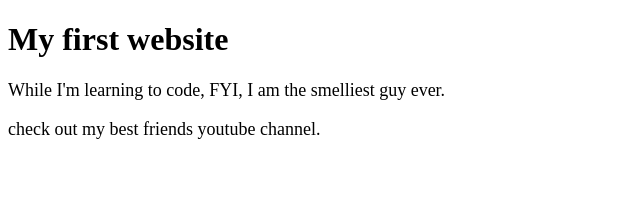
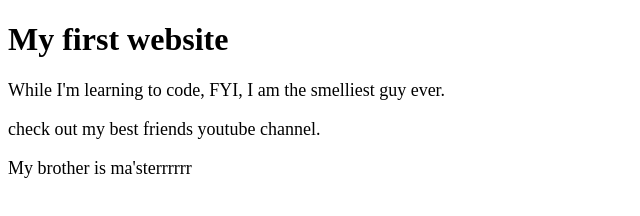
Before and after one commit to allansaur/allansaur.github.io, a plain HTML site: page index.html in a window 1280 px wide. Shown: the whole page, without its empty margins (0-640 px from the left). Drawn offline with Linux system fonts and the light colour scheme.

Commit message:
auto publish

```diff
--- a/index.html
+++ b/index.html
@@ -8,5 +8,6 @@
     <h1>My first website</h1>
     <p>While I'm learning to code, FYI, I am the smelliest guy ever.</p>
     <p> check out my best friends youtube channel.</p>
+    <p>My brother is ma'sterrrrrr</p>
   </body>
 </html>
```
